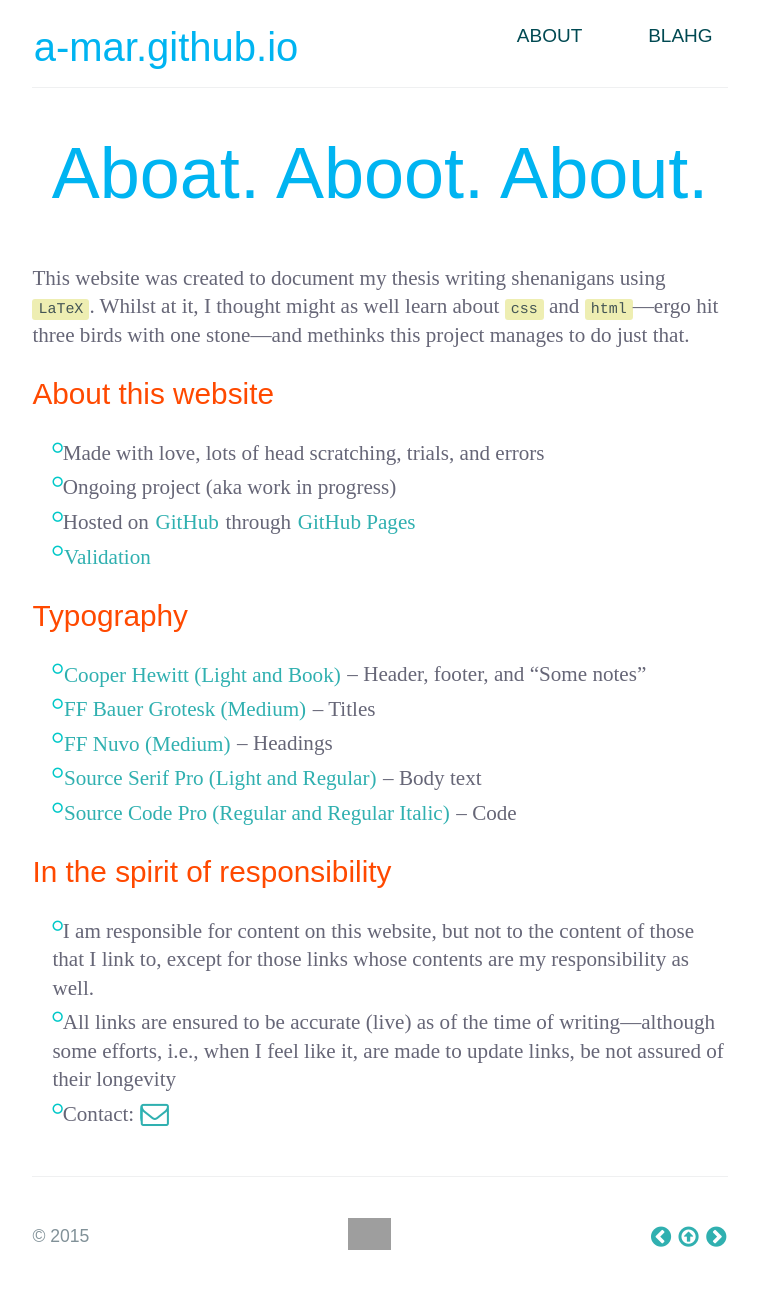
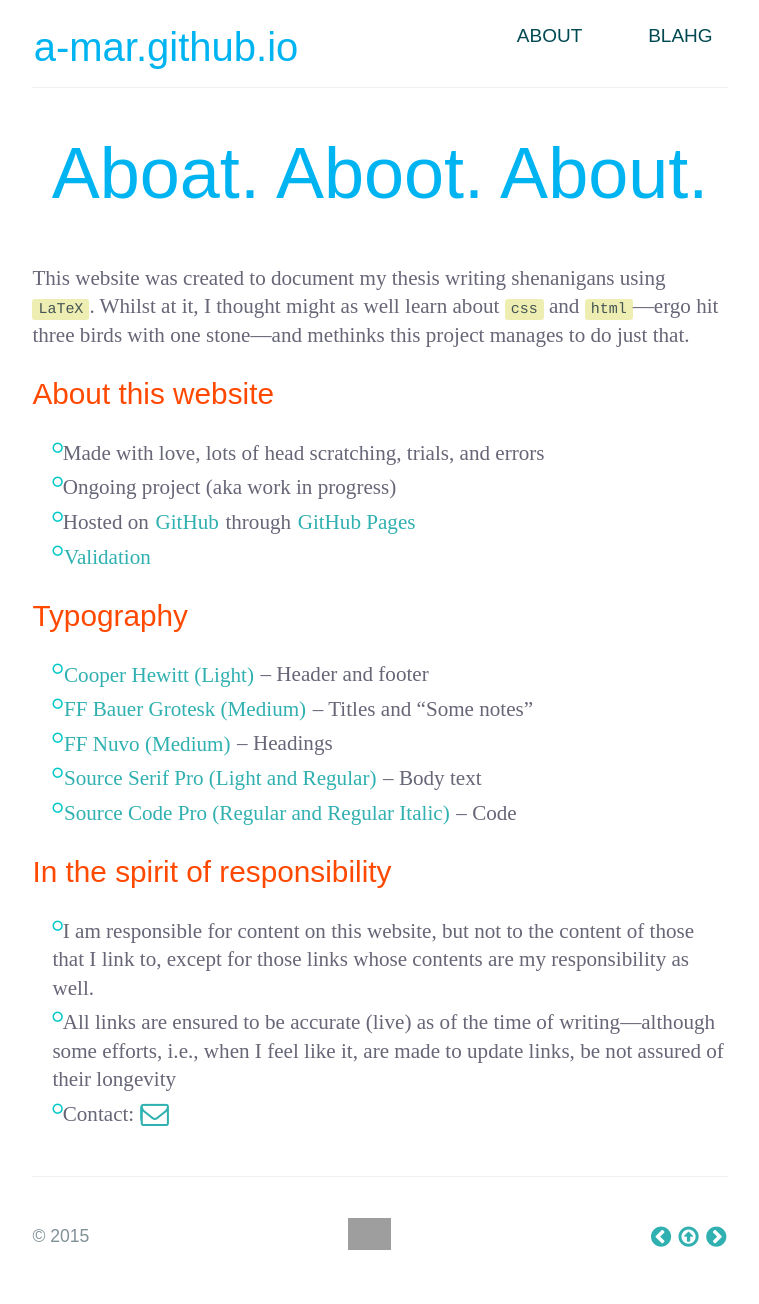
Before and after one commit to a-mar/a-mar.github.io, a Jekyll site: the page built from about/index.html, in a window 1280 px wide. Shown: the whole page, without its empty margins (260-1019 px from the left). Built offline with Jekyll 4.4.1, drawn with Linux system fonts in a browser that asks for light colours; nearby versions of some CDN libraries; some web fonts are replaced; Markdown is read by kramdown in place of the engine named in the settings; grey boxes are pictures that could not be loaded.

Commit message:
Update index.html

```diff
--- a/about/index.html
+++ b/about/index.html
@@ -17,8 +17,8 @@
 
 <h2>Typography</h2>
 <ul>
-   <li><a target="_blank" title="Cooper Hewitt" href="http://www.cooperhewitt.org/open-source-at-cooper-hewitt/cooper-hewitt-the-typeface-by-chester-jenkins/">Cooper Hewitt (Light and Book)</a> &ndash; Header, footer, and &ldquo;Some notes&rdquo;</li>
-   <li><a target="_blank" href="https://www.fontfont.com/fonts/bauer-grotesk">FF Bauer Grotesk (Medium)</a> &ndash; Titles</li>
+   <li><a target="_blank" title="Cooper Hewitt" href="http://www.cooperhewitt.org/open-source-at-cooper-hewitt/cooper-hewitt-the-typeface-by-chester-jenkins/">Cooper Hewitt (Light)</a> &ndash; Header and footer</li>
+   <li><a target="_blank" href="https://www.fontfont.com/fonts/bauer-grotesk">FF Bauer Grotesk (Medium)</a> &ndash; Titles and &ldquo;Some notes&rdquo;</li>
    <li><a target="_blank" href="https://www.fontfont.com/fonts/nuvo">FF Nuvo (Medium)</a> &ndash; Headings</li>
    <li><a target="_blank" href="https://github.com/adobe-fonts/source-serif-pro">Source Serif Pro (Light and Regular)</a> &ndash; Body text</li>
    <li><a target="_blank" href="https://github.com/adobe-fonts/source-code-pro">Source Code Pro (Regular and Regular Italic)</a> &ndash; Code</li>
```
